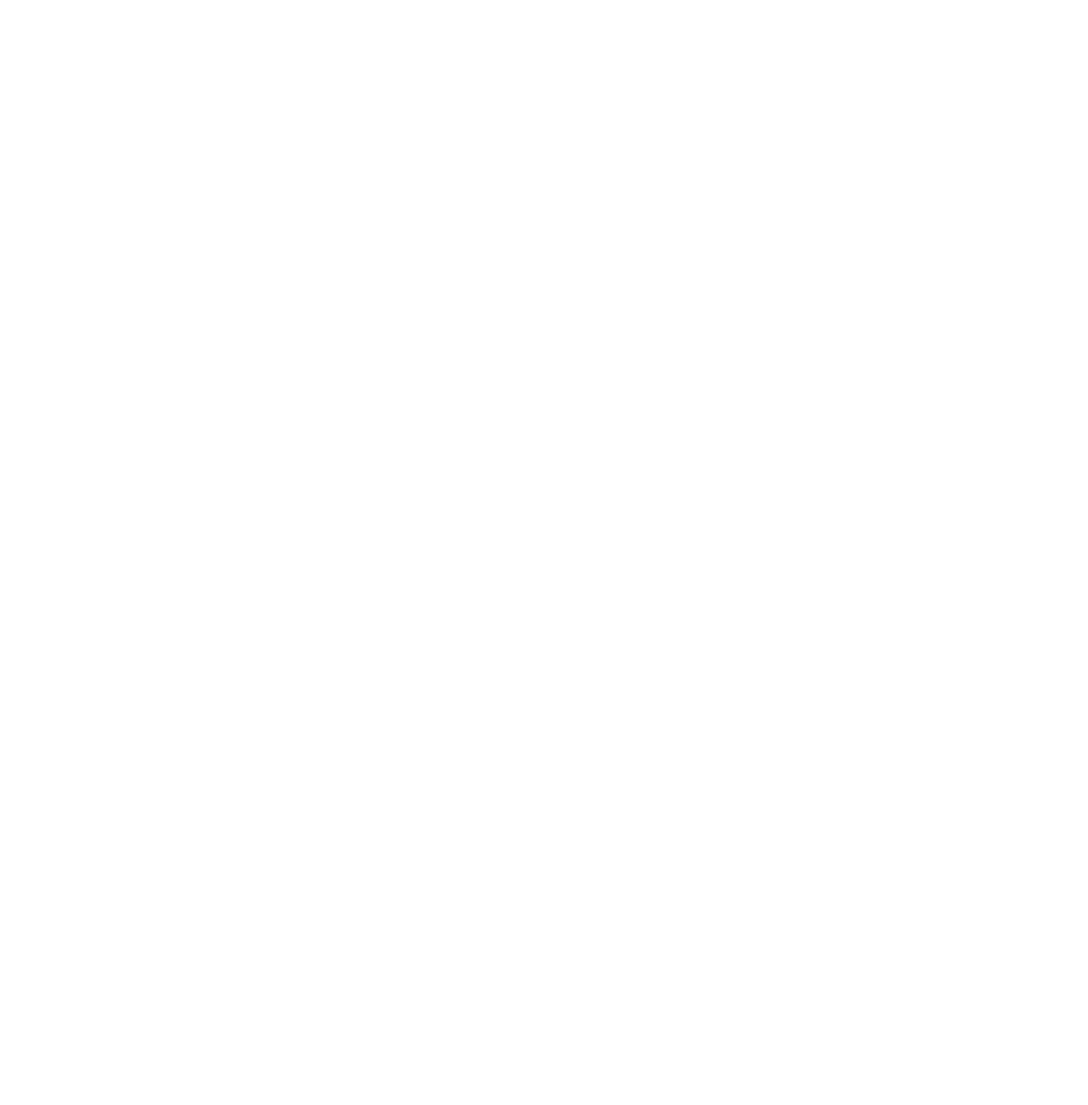
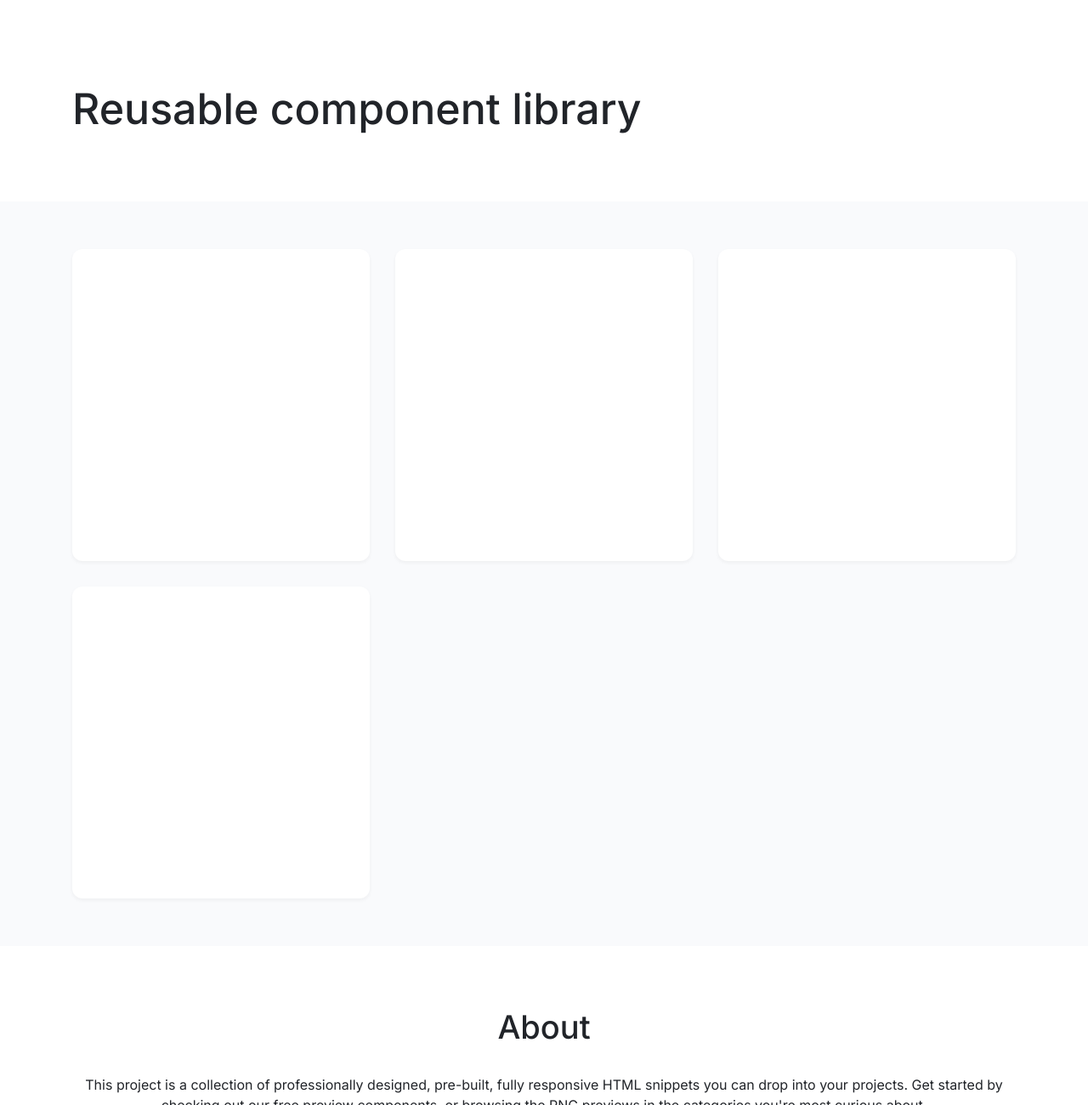
Before and after one commit to js-tasks-ru/htmlcss-20231222_svzhloba, a website: page index.html in a window 1280 px wide. Shown: the top 1300 px of the page at 85% size. Before the commit the page ends 800 px from the top, so only its background shows below. Drawn offline with Linux system fonts and the light colour scheme.

Commit message:
add solution for main page

```diff
--- a/assets/css/main.css
+++ b/assets/css/main.css
@@ -1,5 +1,11 @@
+@import 'normalize.css';
 @import '../fonts/fonts.css';
-@import 'normalize.css';
+@import '../../components/page/page.css';
+@import '../../components/container/container.css';
+@import '../../components/header/header.css';
+@import '../../components/preview/preview.css';
+@import '../../components/footer/footer.css';
+@import '../../components/card/card.css';
 
 :root {
     --white: #ffffff;
@@ -23,3 +29,7 @@
 * {
     font-family: 'Roboto', sans-serif;
 }
+
+html, body {
+    height: 100%;
+}
--- a/assets/fonts/fonts.css
+++ b/assets/fonts/fonts.css
@@ -1 +1,2 @@
 @import url('https://fonts.googleapis.com/css2?family=Roboto:ital,wght@0,100;0,300;0,400;0,500;0,700;0,900;1,100;1,300;1,400;1,500;1,700;1,900&display=swap');
+@import url('https://fonts.googleapis.com/css2?family=Inter:wght@100;200;300;400;500;600;700;800;900&display=swap');
--- /dev/null
+++ b/components/card/card.css
@@ -0,0 +1,7 @@
+.card {
+  width: 350px;
+  height: 367px;
+  border-radius: 12px;
+  background: var(--white);
+  box-shadow: 0px 2px 4px 0px rgba(33, 36, 41, 0.05);
+}
--- /dev/null
+++ b/components/container/container.css
@@ -0,0 +1,4 @@
+.container {
+  max-width: 1110px;
+  margin: 0 auto;
+}
--- /dev/null
+++ b/components/footer/footer.css
@@ -0,0 +1,25 @@
+.footer {
+  background-color: var(--white);
+  padding: 71px 0 136px;
+}
+
+.footer__title {
+  color: var(--black);
+  text-align: center;
+  font-family: Inter;
+  font-size: 38px;
+  font-style: normal;
+  font-weight: 500;
+  line-height: 48px;
+}
+
+.footer__text {
+  margin-top: 32px;
+  color: var(--black);
+  text-align: center;
+  font-family: Inter;
+  font-size: 16px;
+  font-style: normal;
+  font-weight: 400;
+  line-height: 24px;
+}
--- /dev/null
+++ b/components/header/header.css
@@ -0,0 +1,13 @@
+.header {
+  background-color: var(--white);
+  padding: 96px 0 77px;
+}
+
+.header__title {
+  color: var(--black);
+  font-family: Inter;
+  font-size: 50px;
+  font-style: normal;
+  font-weight: 500;
+  line-height: 64px;
+}
--- /dev/null
+++ b/components/page/page.css
@@ -0,0 +1,10 @@
+.page {
+  background: black;
+  height: 100%;
+  display: flex;
+  flex-direction: column;
+}
+
+.page__main {
+  flex-grow: 1;
+}
--- /dev/null
+++ b/components/preview/preview.css
@@ -0,0 +1,10 @@
+.preview {
+  background: #F9FAFC;
+  padding: 56px 0;
+}
+
+.preview__cards {
+  display: flex;
+  gap: 30px;
+  flex-wrap: wrap;
+}
--- a/index.html
+++ b/index.html
@@ -5,6 +5,28 @@
         <link rel="stylesheet" href="./assets/css/main.css">
     </head>
     <body>
-
+        <div class="page">
+            <header class="header">
+                <div class="container">
+                    <h1 class="header__title">Reusable component library</h1>
+                </div>
+            </header>
+            <main class="preview page__main">
+                <div class="container">
+                    <div class="preview__cards">
+                        <div class="card"></div>
+                        <div class="card"></div>
+                        <div class="card"></div>
+                        <div class="card"></div>
+                    </div>
+                </div>
+            </main>
+            <footer class="footer">
+                <div class="container">
+                    <h2 class="footer__title">About</h2>
+                    <p class="footer__text">This project is a collection of professionally designed, pre-built, fully responsive HTML snippets you can drop into your projects. Get started by checking out our free preview components, or browsing the PNG previews in the categories you're most curious about.</p>
+                </div>
+            </footer>
+        </div>
     </body>
 </html>
```
Also changed, not shown: assets/css/normalize.css.
